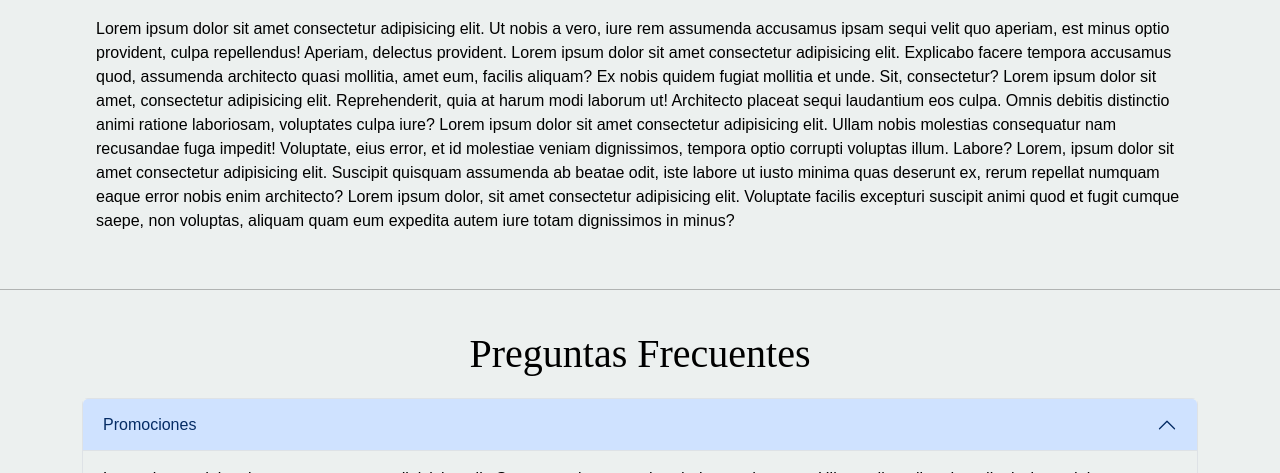
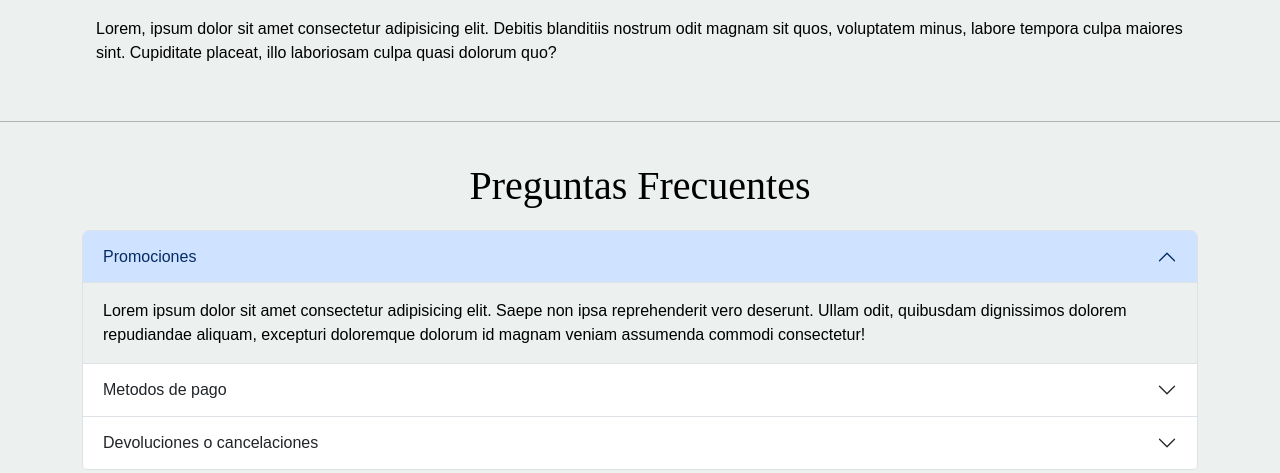
Before and after one commit to gonzalovmm/PFVan-Megroot, a plain HTML site: page pages/sobreNosotros.html in a window 1280 px wide. Shown: the part 327-800 px from the top of the page. Drawn offline with nearby package versions, Linux system fonts and the light colour scheme.

Commit message:
edite textos

```diff
--- a/pages/sobreNosotros.html
+++ b/pages/sobreNosotros.html
@@ -41,7 +41,7 @@
     <main>
         <h1 class="titulo">Sobre Nosotros</h1>
     <p>
-        Lorem ipsum dolor sit amet consectetur adipisicing elit. Ut nobis a vero, iure rem assumenda accusamus ipsam sequi velit quo aperiam, est minus optio provident, culpa repellendus! Aperiam, delectus provident. Lorem ipsum dolor sit amet consectetur adipisicing elit. Explicabo facere tempora accusamus quod, assumenda architecto quasi mollitia, amet eum, facilis aliquam? Ex nobis quidem fugiat mollitia et unde. Sit, consectetur? Lorem ipsum dolor sit amet, consectetur adipisicing elit. Reprehenderit, quia at harum modi laborum ut! Architecto placeat sequi laudantium eos culpa. Omnis debitis distinctio animi ratione laboriosam, voluptates culpa iure? Lorem ipsum dolor sit amet consectetur adipisicing elit. Ullam nobis molestias consequatur nam recusandae fuga impedit! Voluptate, eius error, et id molestiae veniam dignissimos, tempora optio corrupti voluptas illum. Labore? Lorem, ipsum dolor sit amet consectetur adipisicing elit. Suscipit quisquam assumenda ab beatae odit, iste labore ut iusto minima quas deserunt ex, rerum repellat numquam eaque error nobis enim architecto? Lorem ipsum dolor, sit amet consectetur adipisicing elit. Voluptate facilis excepturi suscipit animi quod et fugit cumque saepe, non voluptas, aliquam quam eum expedita autem iure totam dignissimos in minus?
+        Lorem, ipsum dolor sit amet consectetur adipisicing elit. Debitis blanditiis nostrum odit magnam sit quos, voluptatem minus, labore tempora culpa maiores sint. Cupiditate placeat, illo laboriosam culpa quasi dolorum quo?
     </p>
 <br>
 <hr>
```
